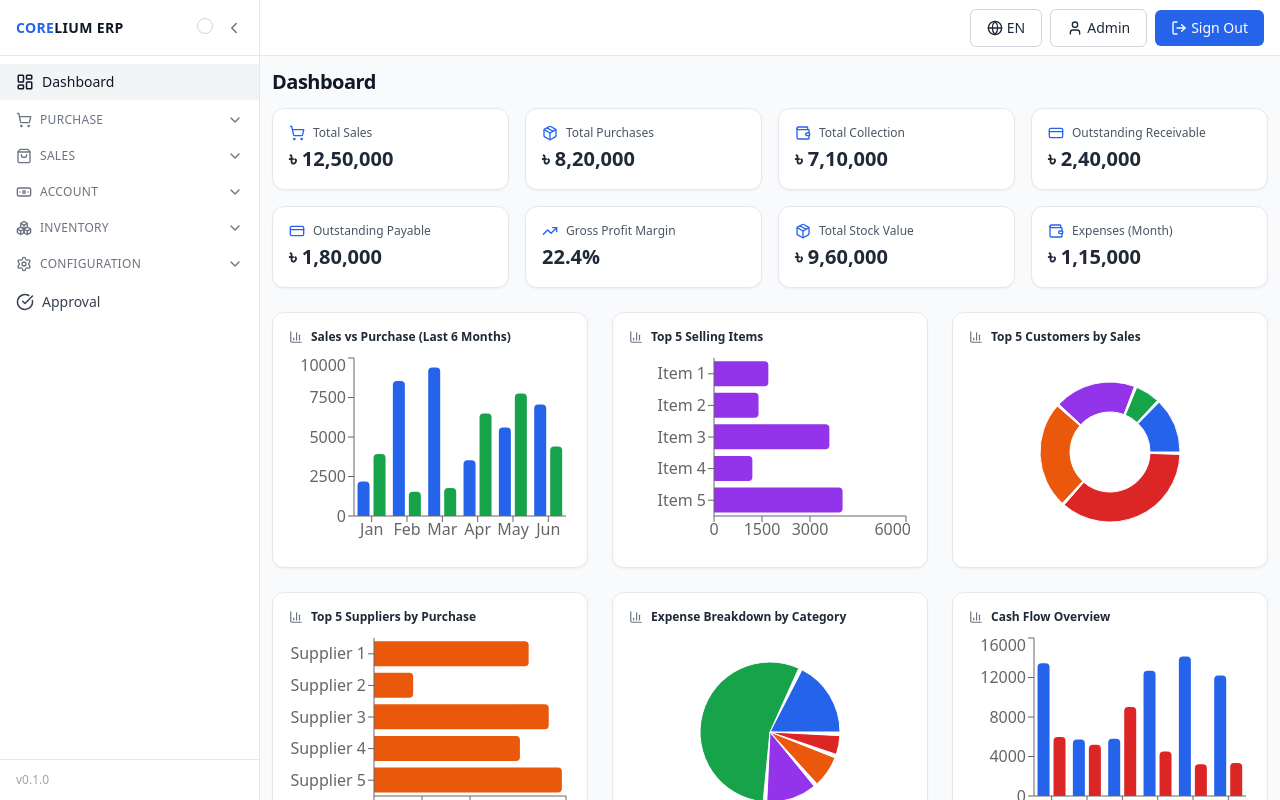
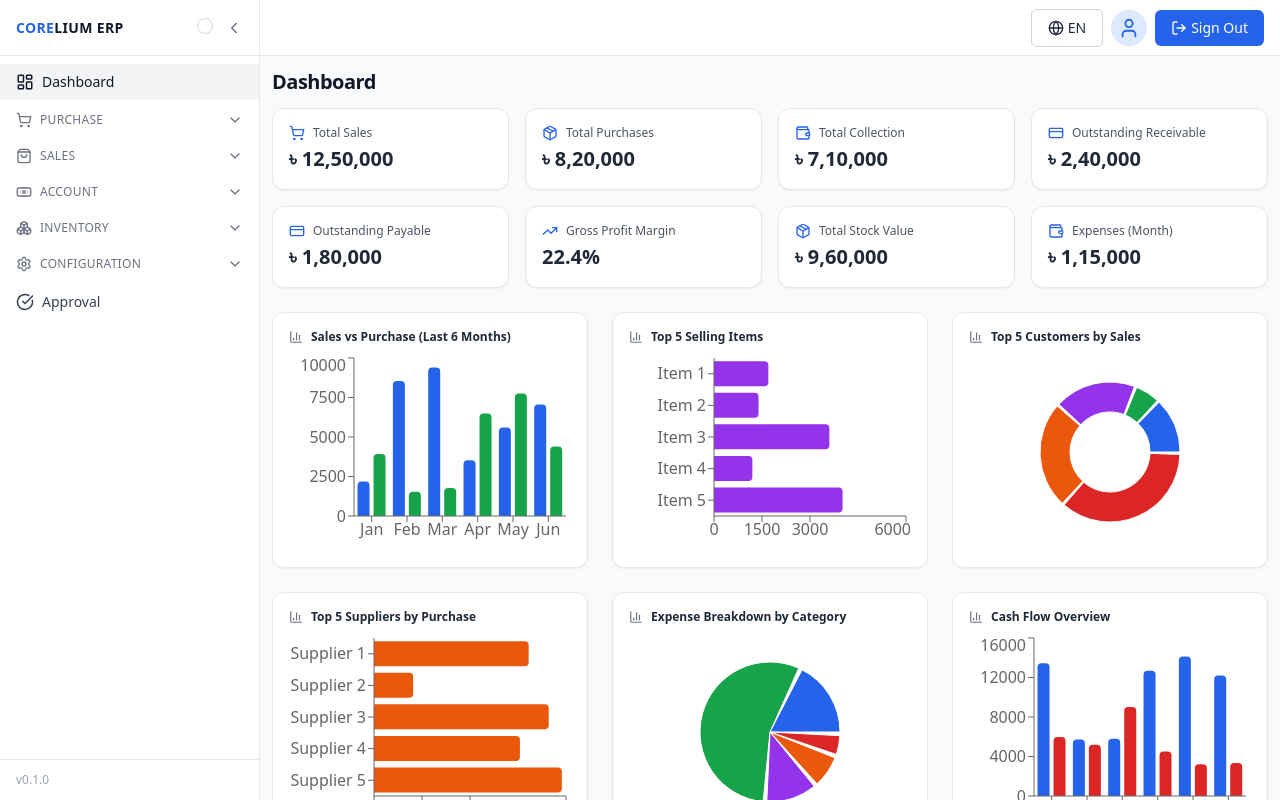
Before and after one commit to polashmiya/sme-front, a React (Vite) app: page / in a window 1280 px wide. Both pictures are taken after typing "name@example.com", "Sample123" into the empty fields and a click on the button "Sign In". Built offline with nearby package versions, Linux system fonts and the light colour scheme.

Commit message:
Header Modification

```diff
--- a/src/layout/Header.jsx
+++ b/src/layout/Header.jsx
@@ -1,52 +1,58 @@
-import React from 'react';
-import { useDispatch } from 'react-redux'
-import { useTranslation } from 'react-i18next'
-import { Search, User, LogOut } from 'lucide-react'
-import LanguageSwitcher from '../components/LanguageSwitcher'
-import { signOut } from '../features/auth/authSlice'
-import { useNavigate } from 'react-router-dom';
+import { LogOut, User } from "lucide-react";
+import React from "react";
+import { useTranslation } from "react-i18next";
+import { useDispatch } from "react-redux";
+import { useNavigate } from "react-router-dom";
+import LanguageSwitcher from "../components/LanguageSwitcher";
+import { signOut } from "../features/auth/authSlice";
 
 export default function Header() {
-  const { t } = useTranslation()
-  const dispatch = useDispatch()
+  const { t } = useTranslation();
+  const dispatch = useDispatch();
   const navigate = useNavigate();
 
   const [showUser, setShowUser] = React.useState(false);
   const isMobile = window.innerWidth <= 576;
   return (
-    <header className="header-area bg-white border-b border-gray-200 px-4 flex items-center justify-between sticky top-0 z-20 w-full" style={{ minWidth: 0 }}>
+    <header
+      className="header-area bg-white border-b border-gray-200 px-4 flex items-center justify-between sticky top-0 z-20 w-full"
+      style={{ minWidth: 0 }}
+    >
       <div className="flex items-center gap-2">
         {isMobile && (
           <span
             className="font-bold text-lg tracking-wide cursor-pointer"
-            onClick={() => navigate('/')}
+            onClick={() => navigate("/")}
           >
             <span className="text-blue-600">Core</span>lium
           </span>
         )}
       </div>
       <div className="flex items-center gap-2">
-        {isMobile ? (
-          <>
-            <button className="flex items-center justify-center w-9 h-9 rounded-full bg-blue-100" onClick={() => setShowUser(v => !v)}>
+        <LanguageSwitcher />
+        {/* <button className="btn-outline"><User size={16} /> Admin</button> */}
+        <button
+          className="flex items-center justify-center w-9 h-9 rounded-full bg-blue-100"
+          onClick={() => setShowUser((v) => !v)}
+        >
           <User size={22} className="text-blue-600" />
         </button>
         {showUser && (
           <div className="absolute right-4 top-14 bg-white rounded-xl shadow-lg border border-gray-200 p-4 z-50 min-w-[180px] flex flex-col items-center">
             <span className="font-semibold text-gray-800 mb-1">Admin</span>
             <span className="text-xs text-gray-500 mb-2">Designation</span>
-                <button className="btn-primary w-full mt-2" onClick={() => dispatch(signOut())}><LogOut size={16} /> {t('auth.signOut')}</button>
+            <button
+              className="btn-primary w-full mt-2"
+              onClick={() => dispatch(signOut())}
+            >
+              <LogOut size={16} /> {t("auth.signOut")}
+            </button>
           </div>
         )}
-          </>
-        ) : (
-          <>
-            <LanguageSwitcher />
-            <button className="btn-outline"><User size={16} /> Admin</button>
-            <button className="btn-primary" onClick={() => dispatch(signOut())}><LogOut size={16} /> {t('auth.signOut')}</button>
-          </>
-        )}
+        <button className="btn-primary" onClick={() => dispatch(signOut())}>
+          <LogOut size={16} /> {t("auth.signOut")}
+        </button>
       </div>
     </header>
-  )
+  );
 }
--- a/src/modules/DashboardPage.jsx
+++ b/src/modules/DashboardPage.jsx
@@ -85,7 +85,6 @@ export default function DashboardPage() {
         onBack={undefined}
       />
       <div className="flex flex-col gap-6">
-
         {/* KPI Grid */}
         <div className="grid gap-4 sm:grid-cols-2 lg:grid-cols-4">
           {kpiData().map((k, i) => (
```
Lines whose indentation alone changed are shown as unchanged.
